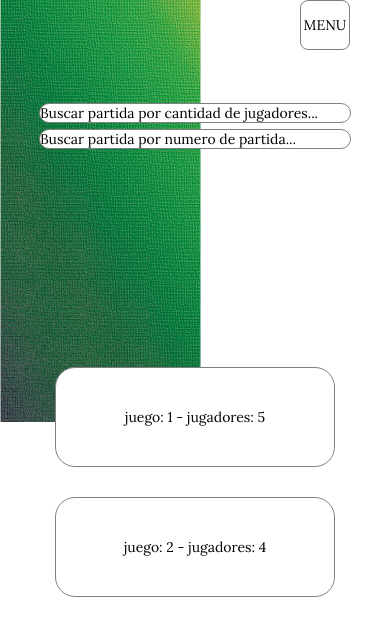
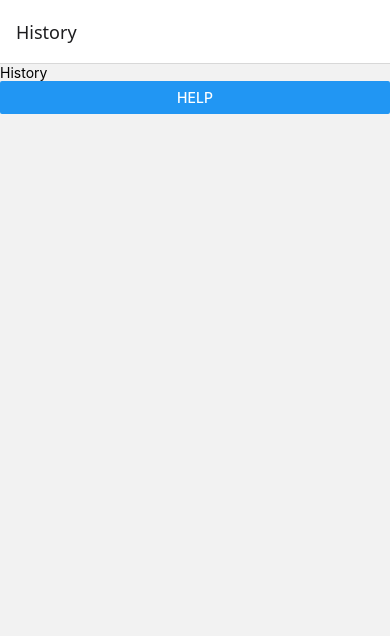
Before and after one commit to pablonobile99/App-Ecommerce-Nobile, a React Native app: screen /History in a window 390 px wide. Shown: the top 636 px of the page. Built offline with nearby package versions, Linux system fonts and the light colour scheme.

Commit message:
navigate

```diff
--- a/App.js
+++ b/App.js
@@ -6,6 +6,14 @@ import games from './src/data/games.json'
 import Home from './src/screens/Home';
 import { useEffect, useState } from 'react';
 import { useFonts } from 'expo-font';
+import Help from './src/screens/Help';
+import History from './src/screens/History';
+import { createNativeStackNavigator } from '@react-navigation/native-stack';
+import { NavigationContainer } from '@react-navigation/native';
+
+const Stack = createNativeStackNavigator();
+
+
 
 
 export default function App() {
@@ -14,7 +22,6 @@ export default function App() {
     "LoraBold": require("./assets/Lora-Bold.ttf"),
     "LoraRegular": require("./assets/Lora-Regular.ttf"),
   })
-
 
   const fondoGreen = require("./assets/fondo.png")
   const fondoBlue = require("./assets/fondoAzul.png")
@@ -30,11 +37,13 @@ export default function App() {
   }
   else{
     return (
-      <ImageBackground source={fondo} resizeMode='cover' style={styles.imageBK}>
-        <View style={styles.container}>
-            <Home funcionFondo={fondoChange}/>
-        </View>
-      </ImageBackground>
+      <NavigationContainer>
+        <Stack.Navigator>
+          <Stack.Screen name="History" component={History}/>
+          <Stack.Screen name="Help" component={Help}/>
+        </Stack.Navigator>
+
+      </NavigationContainer>
     );
   }
 
@@ -49,3 +58,15 @@ const styles = StyleSheet.create({
     marginTop: StatusBar.currentHeight
   }
 });
+
+/*
+<ImageBackground source={fondo} resizeMode='cover' style={styles.imageBK}>
+        <View style={styles.container}>
+
+            <History></History>
+            <Help></Help>
+            <Home funcionFondo={fondoChange}/>
+
+
+          </View>
+        </ImageBackground> */
--- a/src/screens/History.jsx
+++ b/src/screens/History.jsx
@@ -1,10 +1,18 @@
-import { StyleSheet, Text, View } from 'react-native'
+import { Button, StyleSheet, Text, View } from 'react-native'
 import React from 'react'
+import Help from './Help'
 
-const History = () => {
+
+const History = ({navigation}) => {
+
+  const visitarHistory = () => {
+    navigation.navigate("Help");
+  };
+
   return (
     <View>
       <Text>History</Text>
+      <Button title='Help' onPress={()=> visitarHistory()}/>
     </View>
   )
 }
```
Also changed, not shown: package.json (+7 -3 lines), 1 other file (tests, documents, lock files or other folders).
